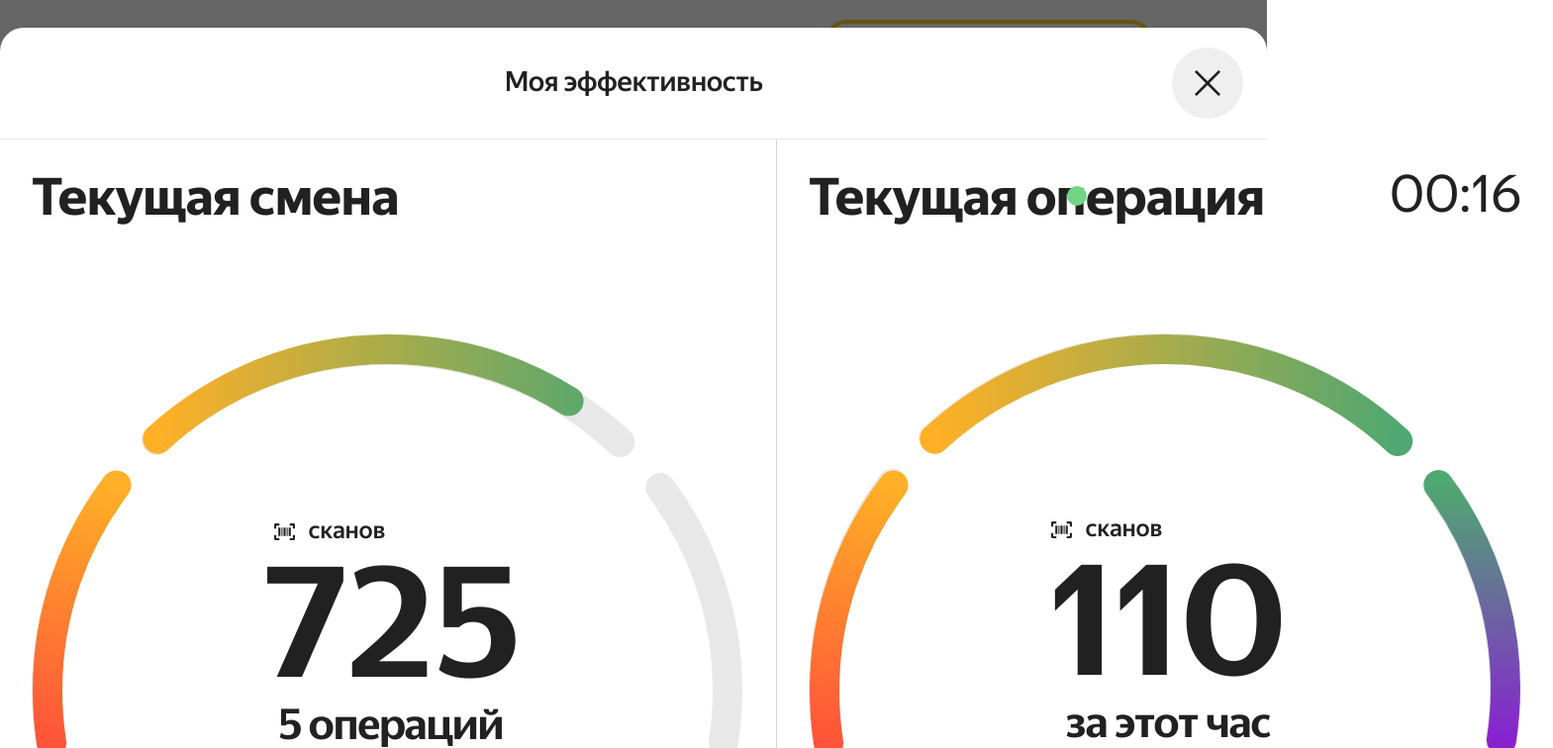
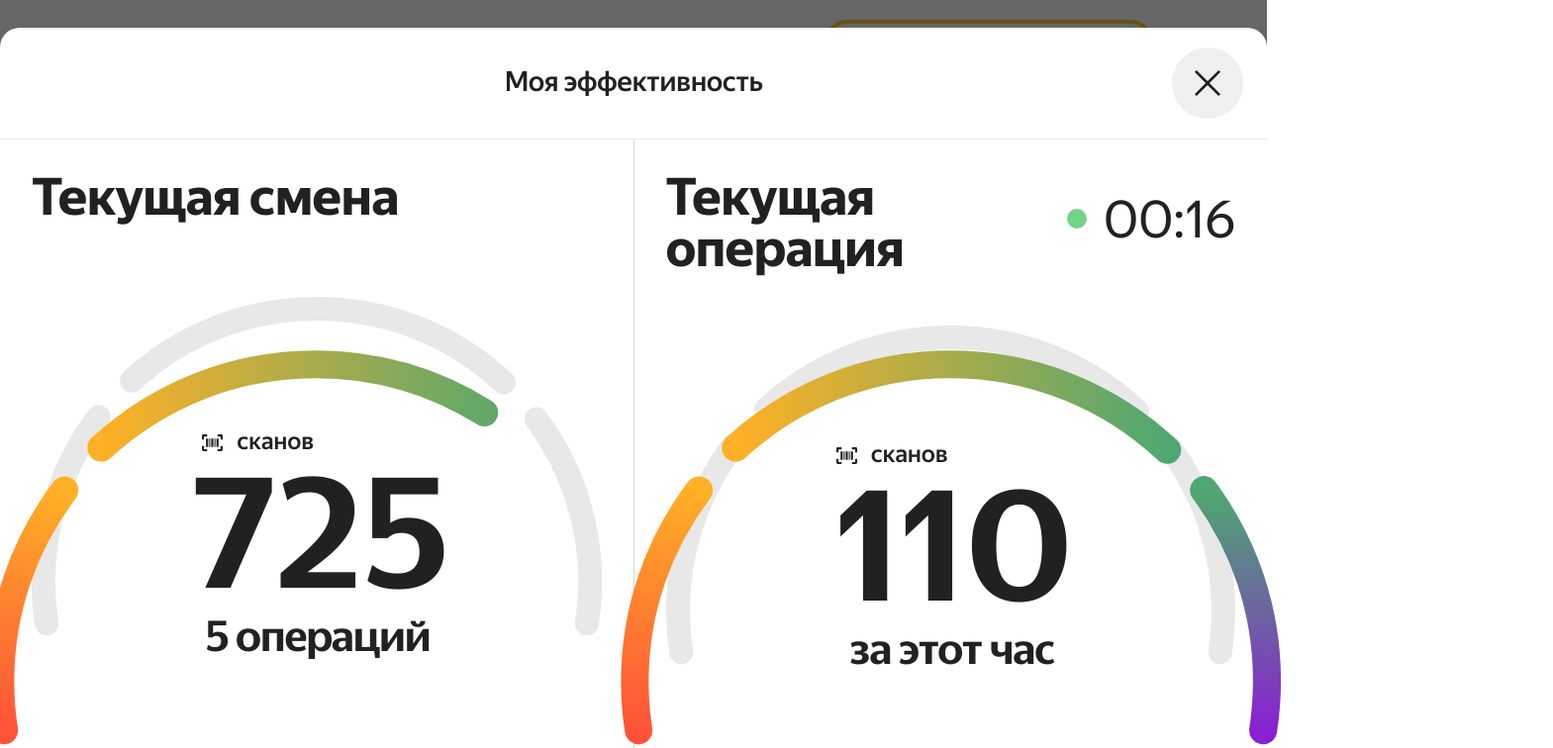
Before and after one commit to nidoveralis/product-packing-react, a React (Create React App) app: page /main in a window 1280 px wide. Both pictures are taken after a click on the element "79%". Shown: the top 756 px of the page at 99% size, 1569 px wide, since content can reach past the window. Built offline with nearby package versions, Linux system fonts and the light colour scheme; no server answers.

Commit message:
style: create adaptive style for progress

```diff
--- a/src/components/App/App.js
+++ b/src/components/App/App.js
@@ -121,7 +121,7 @@ function App() {
 
       <Routes>
         <Route path="/" element={<FirstPage/>}/>
-        <Route path="/main" element={<Main cards={cards} onScanCard={onScanCard} openStatictic={openStatictic} handleOpenStatistic={handleOpenStatistic} statisticsShift={statisticsShift} staticsOperation={staticsOperation} scanCount1={scanCount1} />}/>
+        <Route path="/main" element={<Main cards={cards} onScanCard={onScanCard} openStatictic={openStatictic} handleOpenStatistic={handleOpenStatistic} statisticsShift={statisticsShift} staticsOperation={staticsOperation} scanCount={scanCount} scanCount1={scanCount1} />}/>
         <Route path="/packing" element={<PackingPage type="YME"/>}/>
         <Route path="/success" element={<Success/>}/>
       </Routes>
--- a/src/components/Main/Main.js
+++ b/src/components/Main/Main.js
@@ -10,7 +10,7 @@ function Main(props){
 
   return(
     <>
-        <Header  handleOpenStatistic={props.handleOpenStatistic} />
+        <Header  handleOpenStatistic={props.handleOpenStatistic} scanCount={props.scanCount} />
         <main className="content">
           <Button buttonText="Есть проблема"/>
           <Products cards={props.cards} onScanCard={props.onScanCard} />
--- a/src/components/Progress/Progress.css
+++ b/src/components/Progress/Progress.css
@@ -1,17 +1,86 @@
 .progress {
-  width: 718px;
   height: 428px;
   position: absolute;
   justify-content: space-between;
-  top: 310px;
   display: flex;
 }
 
 .line-side {
   stroke-dasharray: 280;
-  margin-top: 137px;
 }
 
 .line-medium {
   stroke-dasharray: 560;
+  height: 123px;
+
 }
+
+@media screen and (min-width: 1576px) {
+  .progress {
+    top: 317px;
+  }
+
+  .line-medium {
+    min-width: 499px;
+  }
+
+  .line-side {
+    max-height: 292px;
+    margin-top: 137px;
+  }
+
+
+  .line-side_left {
+    margin-right: 10px;
+  }
+
+  .line-side_right {
+    margin-left: 10px;
+  }
+}
+
+
+@media screen and (max-width: 1575px) {
+  .line-medium {
+    max-width: 485px;
+  }
+
+  .line-side {
+    max-height: 272px;
+    margin-top: 131px;
+  }
+
+
+  .line-side_left {
+    margin-right: 5px;
+  }
+
+  .line-side_right {
+    margin-left: 5px;
+  }
+}
+
+
+@media screen and (max-width: 1455px) {
+  .progress {
+    top: 322px;
+  }
+  .line-medium {
+    max-width: 465px;
+  }
+}
+
+@media screen and (max-width: 1024px) {
+  .progress {
+    top: 372px;
+  }
+  .line-medium {
+    max-width: 310px;
+  }
+
+  .line-side {
+    max-height: 182px;
+    margin-top: 108px;
+    max-width: 62px;
+  }
+}
--- a/src/components/Progress/Progress.js
+++ b/src/components/Progress/Progress.js
@@ -6,9 +6,9 @@ import {ReactComponent as StatisticLineEnd} from '../../images/el3.svg'
 function Progress(props) {
   return(
     <div className='progress'>
-      <StatisticLineStart className='line-side' style={{strokeDashoffset:props.statics[1]}} />
+      <StatisticLineStart className='line-side line-side_left' style={{strokeDashoffset:props.statics[1]}} />
       <StatisticLineMedium className='line-medium' style={{strokeDashoffset:props.statics[2]}} />
-      <StatisticLineEnd className='line-side' style={{strokeDashoffset:props.statics[3]}} />
+      <StatisticLineEnd className='line-side line-side_right' style={{strokeDashoffset:props.statics[3]}} />
     </div>
 
   )
--- a/src/components/Statistic/Statistic.css
+++ b/src/components/Statistic/Statistic.css
@@ -34,8 +34,8 @@
   position: absolute;
   z-index: 4;
   background-color: #fff;
-  border-top-left-radius: 24px;
-  border-top-right-radius: 24px;
+  border-top-left-radius: 20px;
+  border-top-right-radius: 20px;
   height: calc(100vh - 28px);
 }
 
@@ -74,7 +74,8 @@
   display: flex;
   align-items: center;
   justify-content: space-between;
-  height: 936px;
+  height: 100%;
+  background-color: #fff;
 }
 
 .statistic-shift {
@@ -97,7 +98,6 @@
   display: flex;
   align-items: center;
   justify-content: space-between;
-
 }
 
 .statistic-shift__title {
@@ -126,20 +126,21 @@
   position: absolute;
   border-radius: 24px;
   right: 182px;
-  top: 160px;
 }
 
 .statistic-shift__progress {
   font-family: 'YandexSansDisplay', Arial, sans-serif;
-  width: 720px;
+  width: 100%;
   height: 428px;
   display: flex;
   align-items: center;
   justify-content: end;
   flex-direction: column;
-  margin-bottom: 120px;
+  margin-bottom: 110px;
   background-image: url('../../images/Ellipse\ 25\ \(1\)\ \(1\).svg');
   background-repeat: no-repeat;
+  background-size: contain;
+  background-position: center;
 }
 
 .statistic-shift__info {
@@ -176,7 +177,7 @@
   font-size: 44px;
   font-weight: 400;
   line-height: 46px;
-  margin: 1px 0px 12px 5px;
+  margin: 2px 0px 19px 2px;
   letter-spacing: -.04em;
 }
 
@@ -194,7 +195,7 @@
   font-weight: 500;
   line-height: 31px;
   letter-spacing: -.02em;
-  margin-bottom: 17px;
+  margin-bottom: 27px;
   cursor: pointer;
 }
 
@@ -213,3 +214,15 @@
 .shift__text {
   margin: 32px 0;
 }
+
+@media screen and (min-width: 1310px) {
+  .statistic-shift__time::after {
+    top: 160px;
+  }
+}
+
+@media screen and (max-width: 1309px) {
+  .statistic-shift__time::after {
+    top: 183px;
+  }
+}
```
Also changed, not shown: src/images/el2.svg.
